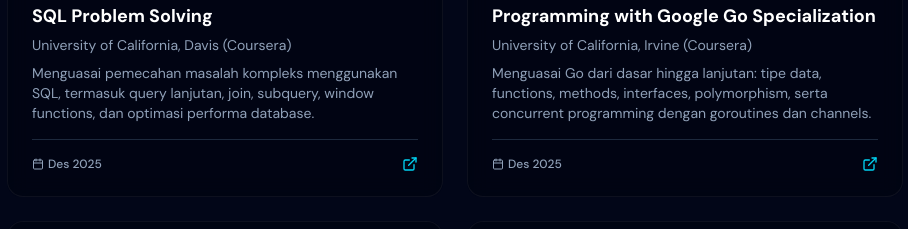
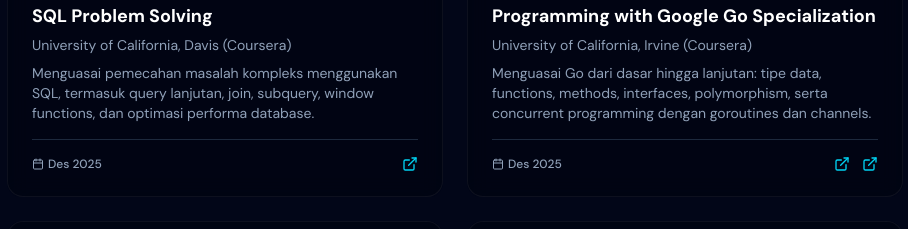
Before and after one commit to Avsholeh/avsholeh.github.io, a React (Vite) app: page / in a window 1280 px wide. Shown: the part 6680-6909 px from the top of the page, without its empty margins (185-1093 px from the left). Built offline with nearby package versions, Linux system fonts and the light colour scheme.

Commit message:
feat: make the certificate component accept multiple links

```diff
--- a/src/components/Certificates.tsx
+++ b/src/components/Certificates.tsx
@@ -30,18 +30,19 @@ export default function Certificates() {
               <div className="text-sm text-slate-600 dark:text-slate-400 mb-2">{cert.issuer}</div>
 
               {cert.description && (
-                <p className="text-sm text-slate-500 dark:text-slate-400 mb-4 flex-1">
-                  {cert.description}
-                </p>
+                <p className="text-sm text-slate-500 dark:text-slate-400 mb-4 flex-1">{cert.description}</p>
               )}
 
               <div className="flex items-center justify-between pt-4 border-t border-slate-100 dark:border-slate-800 mt-auto">
                 <span className="text-xs font-medium text-slate-400 flex items-center gap-1">
                   <Calendar size={12} /> {cert.date}
                 </span>
-                {cert.link && (
+                {cert.links && (
+                  <div className="flex space-x-3">
+                    {cert.links.map((link, idx) => (
                       <a
-                    href={cert.link}
+                        key={idx}
+                        href={link}
                         target="_blank"
                         rel="noopener noreferrer"
                         className="text-cyan-600 dark:text-cyan-400 hover:text-cyan-700 dark:hover:text-cyan-300 transition-colors"
@@ -49,6 +50,8 @@ export default function Certificates() {
                       >
                         <ExternalLink size={16} />
                       </a>
+                    ))}
+                  </div>
                 )}
               </div>
             </motion.div>
--- a/src/data.ts
+++ b/src/data.ts
@@ -268,33 +268,37 @@ export const certificates: Certificate[] = [
     id: "cert-1",
     name: "SQL Problem Solving",
     issuer: "University of California, Davis (Coursera)",
-    description: "Menguasai pemecahan masalah kompleks menggunakan SQL, termasuk query lanjutan, join, subquery, window functions, dan optimasi performa database.",
+    description:
+      "Menguasai pemecahan masalah kompleks menggunakan SQL, termasuk query lanjutan, join, subquery, window functions, dan optimasi performa database.",
     date: "Des 2025",
-    link: "https://www.coursera.org/account/accomplishments/verify/582ADU20PIV1",
+    links: ["https://www.coursera.org/account/accomplishments/verify/582ADU20PIV1"],
   },
   {
     id: "cert-2",
     name: "Programming with Google Go Specialization",
     issuer: "University of California, Irvine (Coursera)",
-    description: "Menguasai Go dari dasar hingga lanjutan: tipe data, functions, methods, interfaces, polymorphism, serta concurrent programming dengan goroutines dan channels.",
+    description:
+      "Menguasai Go dari dasar hingga lanjutan: tipe data, functions, methods, interfaces, polymorphism, serta concurrent programming dengan goroutines dan channels.",
     date: "Des 2025",
-    link: "https://www.coursera.org/account/accomplishments/verify/M12AFFFYW9YE",
+    links: ["https://www.coursera.org/account/accomplishments/verify/M12AFFFYW9YE", "https://www.coursera.org/account/accomplishments/verify/N6SG9ZV53IL6"],
   },
   {
     id: "cert-3",
     name: "Big Data Training",
     issuer: "University of Brawijaya",
-    description: "Pelatihan intensif pengolahan dan analisis Big Data menggunakan tools modern seperti Hadoop, Spark, dan teknik distributed computing.",
+    description:
+      "Pelatihan intensif pengolahan dan analisis Big Data menggunakan tools modern seperti Hadoop, Spark, dan teknik distributed computing.",
     date: "Jun 2017",
-    link: "https://drive.google.com/drive/folders/1JUkFkqcJI9LN0LzfHjSDo3E6yZbgqxQO",
+    links: ["https://drive.google.com/drive/folders/1JUkFkqcJI9LN0LzfHjSDo3E6yZbgqxQO"],
   },
   {
     id: "cert-4",
     name: "Microsoft Office Training",
     issuer: "University of Brawijaya",
-    description: "Menguasai Microsoft Office (Word, Excel, PowerPoint, Outlook) untuk produktivitas kerja, pembuatan laporan, dan presentasi profesional.",
+    description:
+      "Menguasai Microsoft Office (Word, Excel, PowerPoint, Outlook) untuk produktivitas kerja, pembuatan laporan, dan presentasi profesional.",
     date: "Jun 2016",
-    link: "https://drive.google.com/drive/folders/1JUkFkqcJI9LN0LzfHjSDo3E6yZbgqxQO",
+    links: ["https://drive.google.com/drive/folders/1JUkFkqcJI9LN0LzfHjSDo3E6yZbgqxQO"],
   },
 ];
 
--- a/src/types.ts
+++ b/src/types.ts
@@ -48,5 +48,5 @@ export interface Certificate {
   issuer: string;
   description: string;
   date: string;
-  link?: string;
+  links?: string[];
 }
```
Lines whose indentation alone changed are shown as unchanged.
